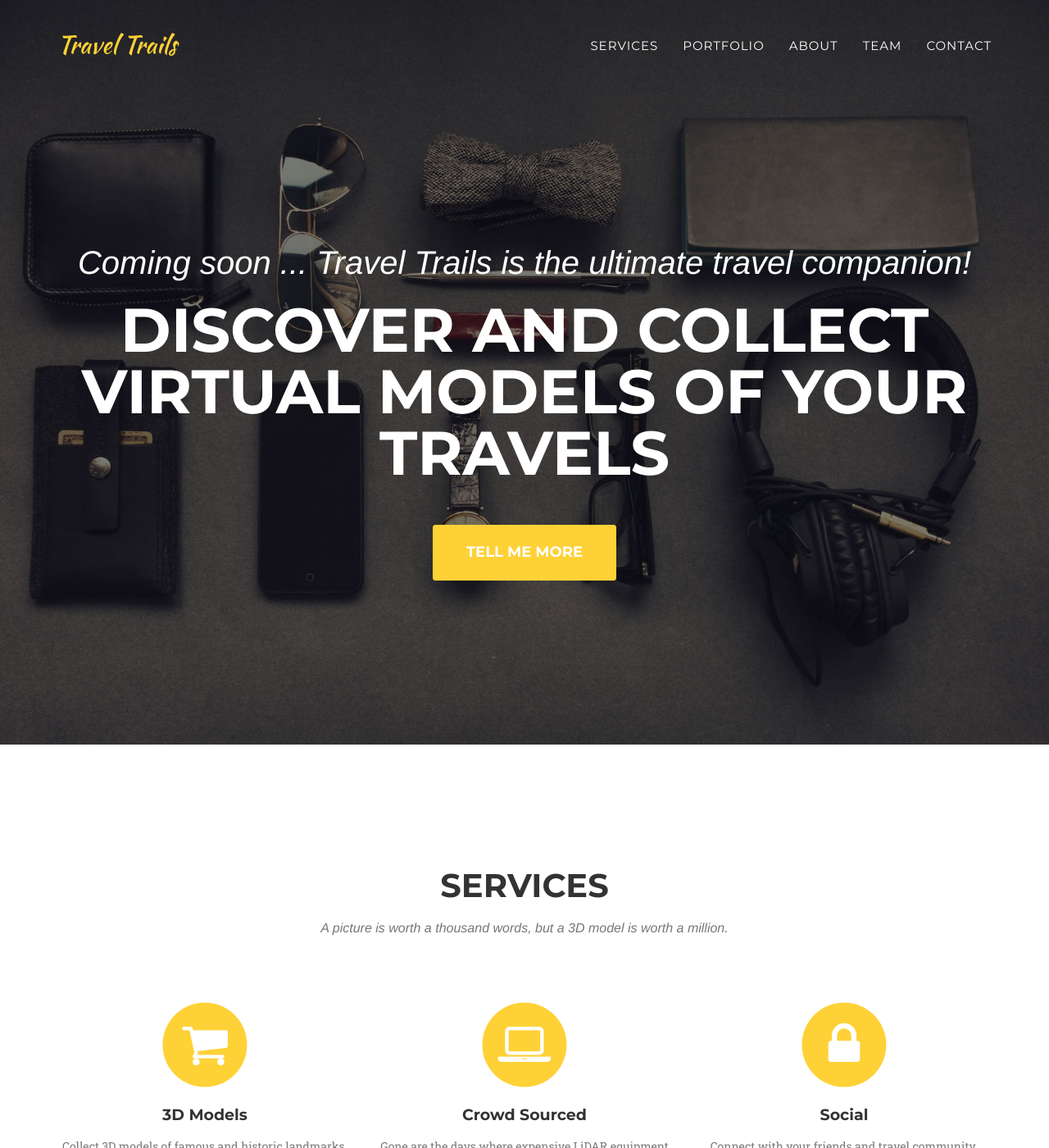
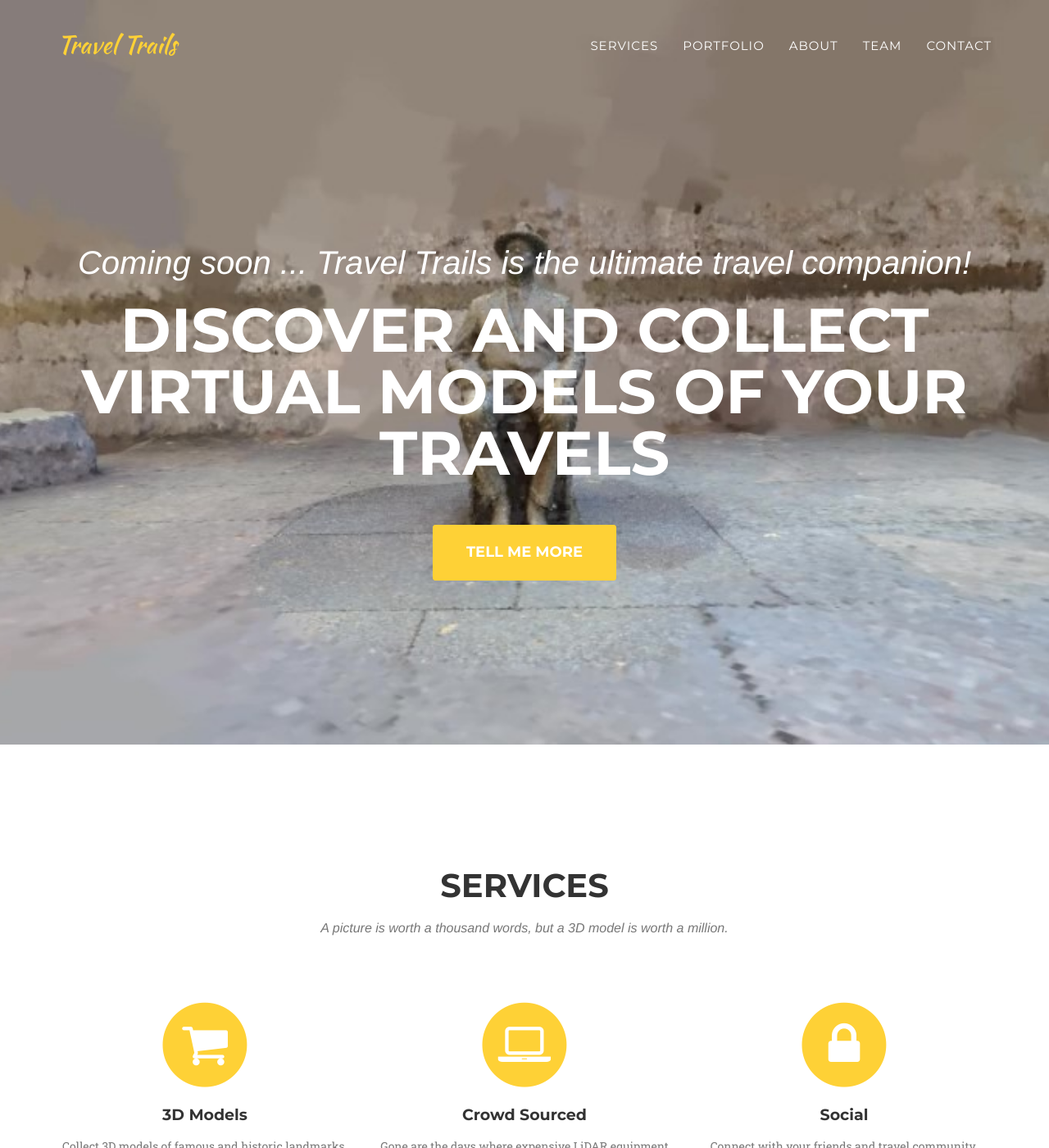
Before and after one commit to jonlee48/Travel-Trails, a Jekyll site: the page built from docs/index.html, in a window 1280 px wide and 1400 px high. Shown: the whole window at 82% size. Built offline with Jekyll 4.4.1, drawn with Linux system fonts in a browser that asks for light colours; some web fonts are replaced.

Commit message:
changed background

```diff
--- a/docs/_includes/css/agency.css
+++ b/docs/_includes/css/agency.css
@@ -269,7 +269,7 @@
     text-align: center;
     color: #fff;
     background-attachment: scroll;
-    background-image: url('{{ site.baseurl }}/img/header-bg.jpg');
+    background-image: url('{{ site.baseurl }}/img/FDR-bg.jpg');
     background-position: center center;
     background-repeat: none;
     -webkit-background-size: cover;
```
Also changed, not shown: docs/img/FDR-bg.jpg (added).
